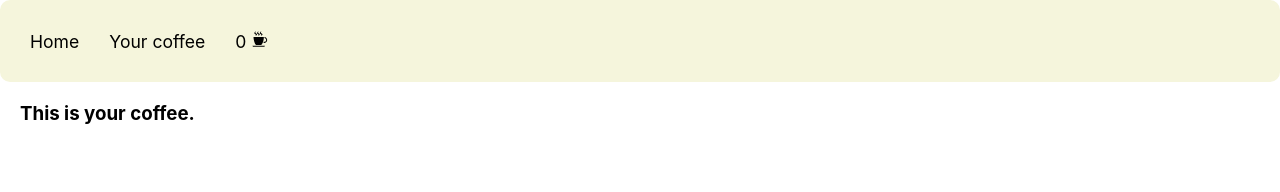
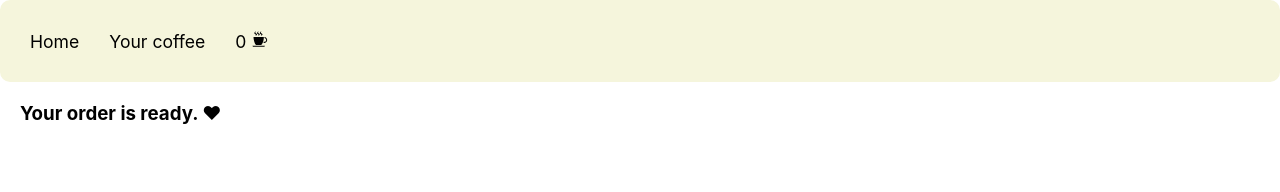
Before and after one commit to Jovana35/ZadatakReact, a React (Create React App) app: page /yourcoffee in a window 1280 px wide. Shown: the top 192 px of the page. Built offline with nearby package versions, Linux system fonts and the light colour scheme.

Commit message:
Ispravljene greške u fajlu YourCoffee.jsx.

```diff
--- a/src/components/YourCoffee.jsx
+++ b/src/components/YourCoffee.jsx
@@ -2,7 +2,7 @@ import OneCoffee from "./OneCoffee";
 const YourCoffee = ({coffee}) => {
     return (
         <div className="cart-container">
-            <h3>This is your coffee.</h3>
+            <h3>Your order is ready. ♥</h3>
             {coffee.map((cof) => (
                  <OneCoffee oneCoffee={cof} key={cof.id} ordered={0}/>
              ))}
```
